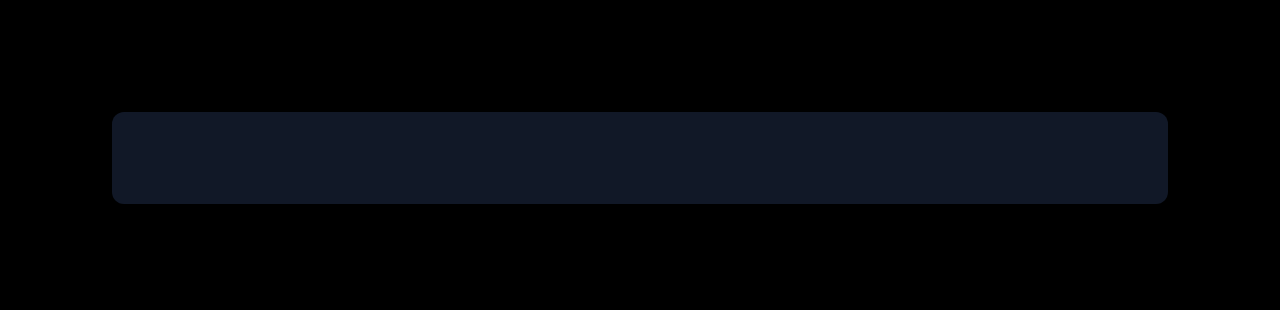
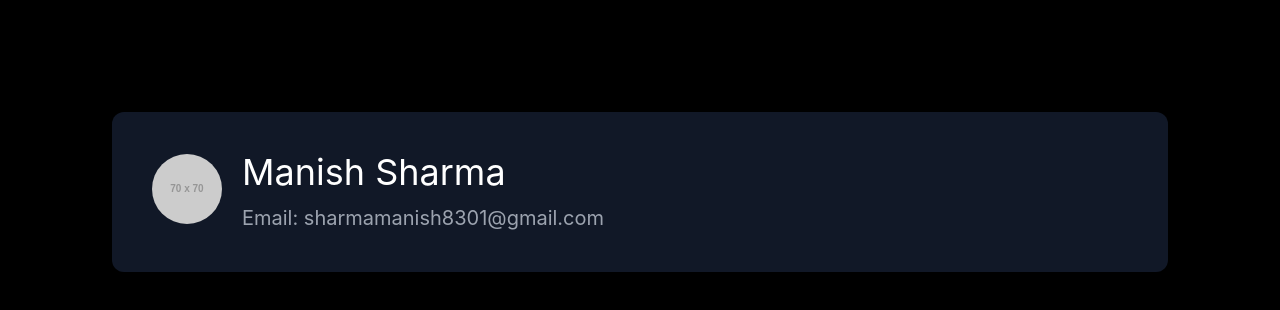
Before and after one commit to manishsharma8/Convin, a Next.js app: page / in a window 1280 px wide. Shown: the top 310 px of the page. Built offline with nearby package versions, Linux system fonts and the light colour scheme; no server answers.

Commit message:
add placeholder

```diff
--- a/app/slices/userReducer.js
+++ b/app/slices/userReducer.js
@@ -58,7 +58,6 @@ export function fetchUser(id) {
 		try {
 			const response = await fetch(`https://reqres.in/api/users/${id}`);
 			const data = await response.json();
-			console.log('User', id, data);
 			dispatch(getUserSuccess(data.data));
 		} catch (error) {
 			dispatch(getUsersFailure());
--- a/components/button.js
+++ b/components/button.js
@@ -9,8 +9,8 @@ const Button = ({ id, selectedButton, setSelectedButton }) => {
 				dispatch(fetchUser(id));
 				setSelectedButton(id);
 			}}
-			className={`py-3 px-2 rounded-xl ${
-				id === selectedButton ? 'bg-blue-700' : 'bg-blue-500'
+			className={`bg-blue-500 py-3 px-2 rounded-xl ${
+				id === selectedButton ? 'ring-4 ring-blue-500/50' : ''
 			}`}
 		>
 			{id}
--- a/components/card.js
+++ b/components/card.js
@@ -1,11 +1,39 @@
+import { useEffect, useState } from 'react';
+import Image from 'next/image';
+
 const Card = ({ user }) => {
+	const [firstName, setFirstName] = useState('Manish');
+	const [lastName, setLastName] = useState('Sharma');
+	const [email, setEmail] = useState('sharmamanish8301@gmail.com');
+	const [avatar, setAvatar] = useState('http://via.placeholder.com/70/fff');
+
+	useEffect(() => {
+		if (Object.keys(user).length != 0) {
+			setFirstName(user.first_name);
+			setLastName(user.last_name);
+			setEmail(user.email);
+			setAvatar(user.avatar);
+		}
+	}, [user]);
+
 	return (
 		<div>
 			<div className="bg-gray-900 rounded-xl mb-10 p-10">
-				<h1 className="text-4xl">
-					{user.first_name} {user.last_name}
-				</h1>
-				<h3 className="text-xl mt-3 text-gray-400">{user.email}</h3>
+				<div className="flex">
+					<div className="my-auto h-full mr-5">
+						<Image
+							className="rounded-full"
+							src={avatar}
+							alt="Picture of the author"
+							width={70}
+							height={70}
+						/>
+					</div>
+					<div>
+						<h1 className="text-4xl">{`${firstName} ${lastName}`}</h1>
+						<h3 className="text-xl mt-3 text-gray-400">{`Email: ${email}`}</h3>
+					</div>
+				</div>
 			</div>
 		</div>
 	);
--- a/next.config.js
+++ b/next.config.js
@@ -1,6 +1,9 @@
 /** @type {import('next').NextConfig} */
 const nextConfig = {
-  reactStrictMode: true,
-}
+	reactStrictMode: true,
+	images: {
+		domains: ['via.placeholder.com', 'reqres.in'],
+	},
+};
 
-module.exports = nextConfig
+module.exports = nextConfig;
--- a/pages/index.js
+++ b/pages/index.js
@@ -18,6 +18,7 @@ export default function Home() {
 		for (let i = 1; i <= users.total; i++) {
 			buttons.push(
 				<Button
+					key={i}
 					id={i}
 					selectedButton={selectedButton}
 					setSelectedButton={setSelectedButton}
```
